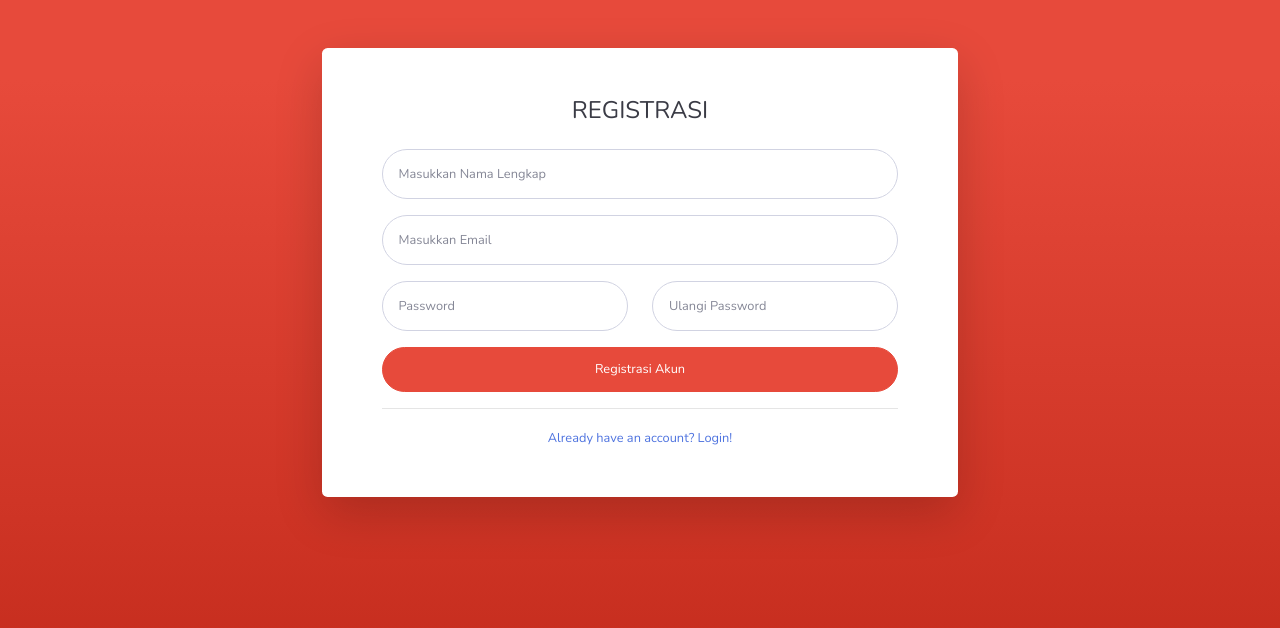
After one commit to julydsp/tabungan-kelas, a CodeIgniter app: page /Tabungan-siswa/Auth/registrasi in a window 1280 px wide. The commit adds this page. Shown: the top 628 px of the page. Run offline with CodeIgniter, Linux system fonts and the light colour scheme.

Commit message:
FORM VALIDATION REGISTER

```diff
--- a/application/config/config.php
+++ b/application/config/config.php
@@ -23,7 +23,7 @@ defined('BASEPATH') OR exit('No direct script access allowed');
 | a PHP script and you can easily do that on your own.
 |
 */
-$config['base_url'] = 'http://localhost/Tabungan-kelas/';
+$config['base_url'] = 'http://localhost/Tabungan-siswa/';
 
 /*
 |--------------------------------------------------------------------------
--- a/application/controllers/Auth.php
+++ b/application/controllers/Auth.php
@@ -3,9 +3,33 @@ defined('BASEPATH') OR exit('No direct script acces allowed');
 
 class Auth extends CI_Controller
 {
+    public function __construct()
+    {
+        parent::__construct();
+        $this->load->library('form_validation');
+    }
 
     public function index()
     {
+        $this->load->view('templates/auth_header');
         $this->load->view('Auth/login');
+        $this->load->view('templates/auth_footer');
+    }
+
+
+    public function registrasi()
+    {
+        $this->form_validation->set_rules('name', 'Name', 'required|trim');
+        $this->form_validation->set_rules('email', 'Email', 'required|trim|valid_email');
+
+        if ($this->form_validation->run() == false) {
+            $data['title'] = 'TABUNGAN SISWA | REGISTRASI';
+            $this->load->view('templates/auth_header', $data);
+            $this->load->view('auth/registrasi');
+            $this->load->view('templates/auth_footer');
+        } else {
+             echo 'selamat datang' ;
+        }
+
     }
 }
--- /dev/null
+++ b/application/views/Auth/registrasi.php
@@ -0,0 +1,44 @@
+    <div class="container">
+        <div class="card o-hidden border-0 shadow-lg my-5 col-lg-7 mx-auto">
+            <div class="card-body p-0">
+                <!-- Nested Row within Card Body -->
+                <div class="row">
+                    <div class="col-lg">
+                        <div class="p-5">
+                            <div class="text-center">
+                                <h1 class="h4 text-gray-900 mb-4">REGISTRASI</h1>
+                            </div>
+                            <form class="user">
+                                <div class="form-group">
+                                    <input type="text" class="form-control form-control-user"
+                                    id="name" name="name" placeholder="Masukkan Nama Lengkap">
+                                </div>
+                                    <div class="form-group">
+                                        <input type="text" class="form-control form-control-user"
+                                        id="email" name="email" placeholder="Masukkan Email">
+                                    </div>
+                                <div class="form-group row">
+                                    <div class="col-sm-6 mb-3 mb-sm-0">
+                                        <input type="password" class="form-control form-control-user"
+                                        id="password1" name="password1" placeholder="Password">
+                                    </div>
+                                    <div class="col-sm-6">
+                                        <input type="password" class="form-control form-control-user"
+                                            id="password2" name="password2" placeholder="Ulangi Password">
+                                    </div>
+                                </div>
+                                <button type="submit" class="btn btn-danger btn-user btn-block">
+                                    Registrasi Akun </button>
+                                </a>
+                            </form>
+                            <hr>
+                            <div class="text-center">
+                                <a class="small" href="<?= base_url('/Auth/'); ?> ">Already have an account? Login!</a>
+                            </div>
+                        </div>
+                    </div>
+                </div>
+            </div>
+        </div>
+
+    </div>
--- /dev/null
+++ b/application/views/templates/auth_footer.php
@@ -0,0 +1,13 @@
+    <!-- Bootstrap core JavaScript-->
+    <script src="<?= base_url('assets/') ?>vendor/jquery/jquery.min.js"></script>
+    <script src="<?= base_url('assets/') ?>vendor/bootstrap/js/bootstrap.bundle.min.js"></script>
+
+    <!-- Core plugin JavaScript-->
+    <script src="<?= base_url('assets/') ?>vendor/jquery-easing/jquery.easing.min.js"></script>
+
+    <!-- Custom scripts for all pages-->
+    <script src="<?= base_url('assets/') ?>js/sb-admin-2.min.js"></script>
+
+</body>
+
+</html>
--- /dev/null
+++ b/application/views/templates/auth_header.php
@@ -0,0 +1,22 @@
+<!DOCTYPE html>
+<html lang="en">
+
+<head>
+
+    <meta charset="utf-8">
+    <meta http-equiv="X-UA-Compatible" content="IE=edge">
+    <meta name="viewport" content="width=device-width, initial-scale=1, shrink-to-fit=no">
+    <meta name="description" content="">
+    <meta name="author" content="">
+
+    <title> <?= $title; ?> </title>
+
+    <!-- Custom fonts for this template-->
+    <link href="<?= base_url('assets/') ?>vendor/fontawesome-free/css/all.min.css" rel="stylesheet" type="text/css">
+    <link href="https://fonts.googleapis.com/css?family=Nunito:200,200i,300,300i,400,400i,600,600i,700,700i,800,800i,900,900i" rel="stylesheet">
+    <!-- Custom styles for this template-->
+    <link href="<?= base_url('assets/')?>css/sb-admin-2.min.css" rel="stylesheet">
+
+</head>
+
+<body class="bg-gradient-danger">
```
Also changed, not shown: application/views/Auth/login.php (+10 -68 lines).
